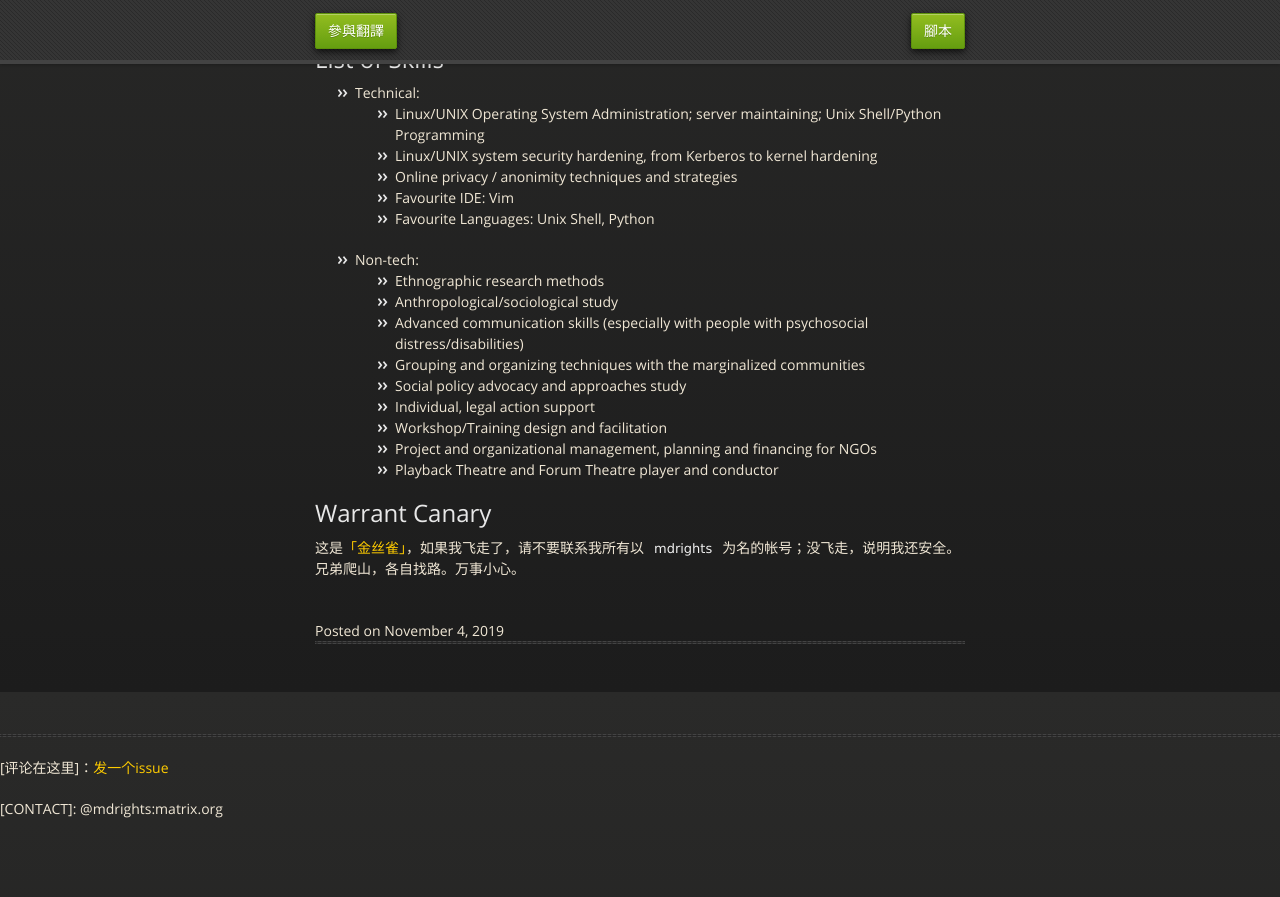
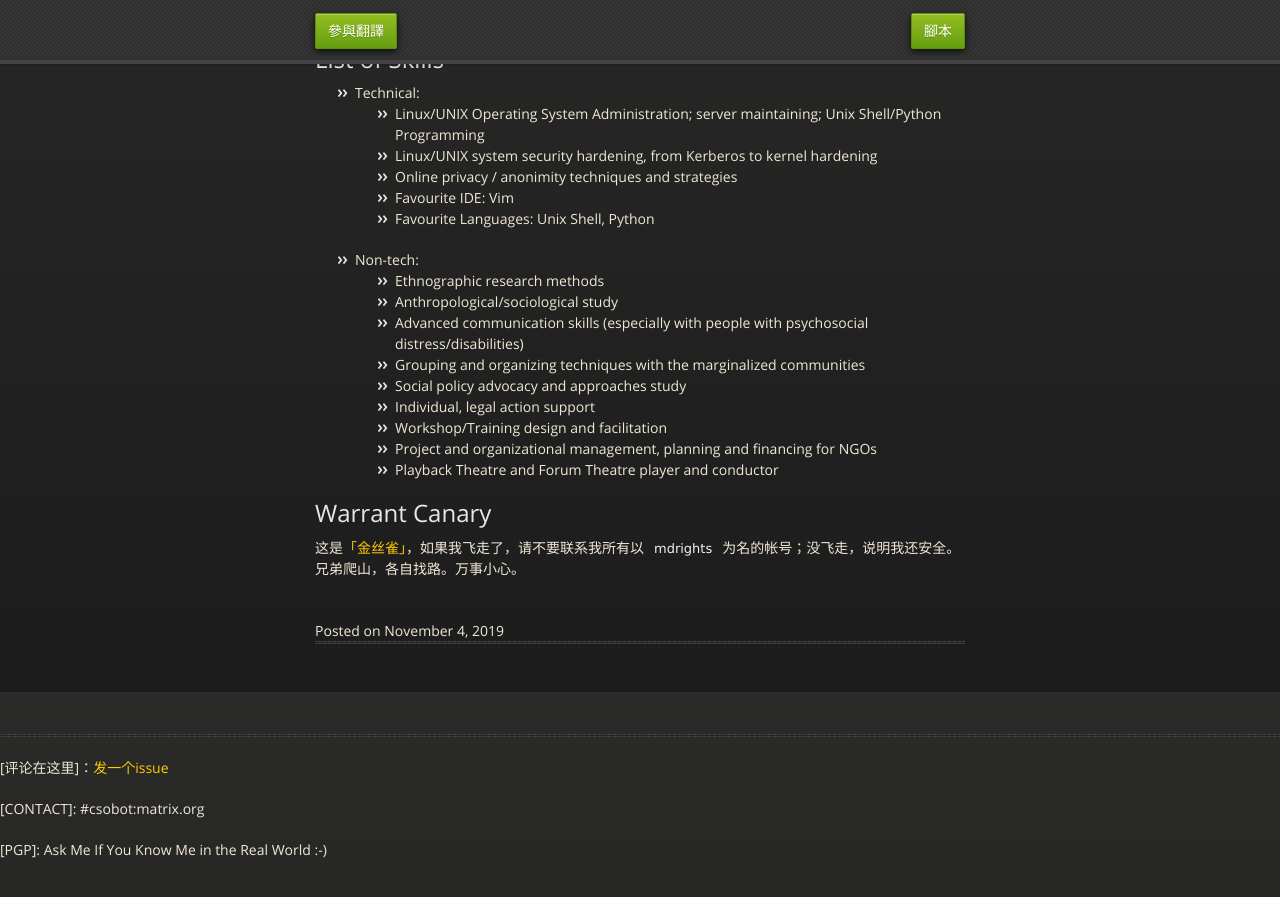
Before and after one commit to mdrights/mdrights.github.io, a Jekyll site: the page built from index.html, in a window 1280 px wide and 900 px high, scrolled down 1108 px. Shown: the top 897 px of the window. Built offline with Jekyll 4.4.1, drawn with Linux system fonts in a browser that asks for light colours; before the commit the page ends 1967 px from its top, so only the background shows below that.

Commit message:
_layouts/default.html: updated contact.

```diff
--- a/_layouts/default.html
+++ b/_layouts/default.html
@@ -34,7 +34,7 @@
   <footer>
 	<hr>
 	<p>[评论在这里]：<a href="https://github.com/mdrights/mdrights.github.io/issues/new">发一个issue</a></p>
-	<p>[CONTACT]: @mdrights:matrix.org</p>
-	<!--<p><a href="{{ site.baseurl }}/mdrights.pgp.asc">[GPG key]</a> 31CA 3888 3C0B 17AF 7A91  F44B A809 C5B0 9BB2 4488 </p>-->
+	<p>[CONTACT]: #csobot:matrix.org</p>
+	<p>[PGP]: Ask Me If You Know Me in the Real World :-)</p>
   </footer>
 </html>
```
